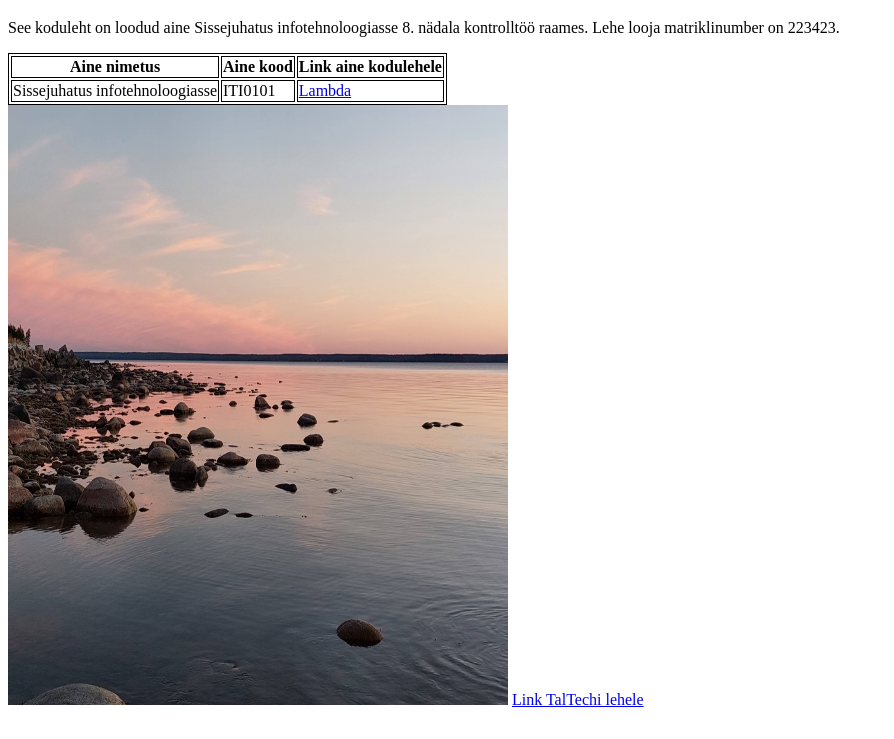
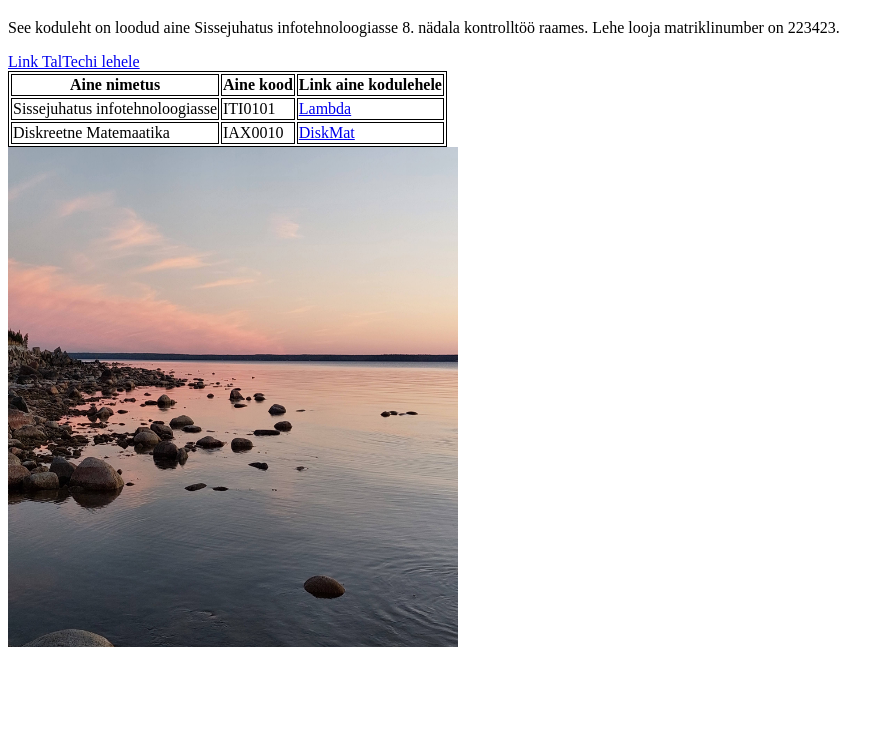
Before and after one commit to lrebas/lrebas.github.io, a plain HTML site: page index.html in a window 1280 px wide. Shown: the part 61-800 px from the top of the page, without its empty margins (0-894 px from the left). Drawn offline with Linux system fonts and the light colour scheme.

Commit message:
Update index.html

```diff
--- a/index.html
+++ b/index.html
@@ -12,6 +12,7 @@ table, th, td {
 
 <h1>223423</h1>
 <p>See koduleht on loodud aine Sissejuhatus infotehnoloogiasse 8. nädala kontrolltöö raames. Lehe looja matriklinumber on 223423. </p>
+<a href="https://taltech.ee/">Link TalTechi lehele</a>
 <table>
   <tr>
     <th>Aine nimetus</th>
@@ -23,8 +24,12 @@ table, th, td {
     <td>ITI0101</td>
     <td><a href="http://lambda.ee/wiki/Sissejuhatus_infotehnoloogiasse">Lambda</a></td>
   </tr>
+    <tr>
+    <td>Diskreetne Matemaatika</td>
+    <td>IAX0010</td>
+    <td><a href="https://www.diskmat.ee/">DiskMat</a></td>
+  </tr>
 </table>
-<img src="sunset.jpg" alt="Päikseloojang" width="500" height="600">
-<a href="https://taltech.ee/">Link TalTechi lehele</a>
+<img src="sunset.jpg" alt="Päikseloojang" width="450" height="500">
 </body>
 </html>
```
